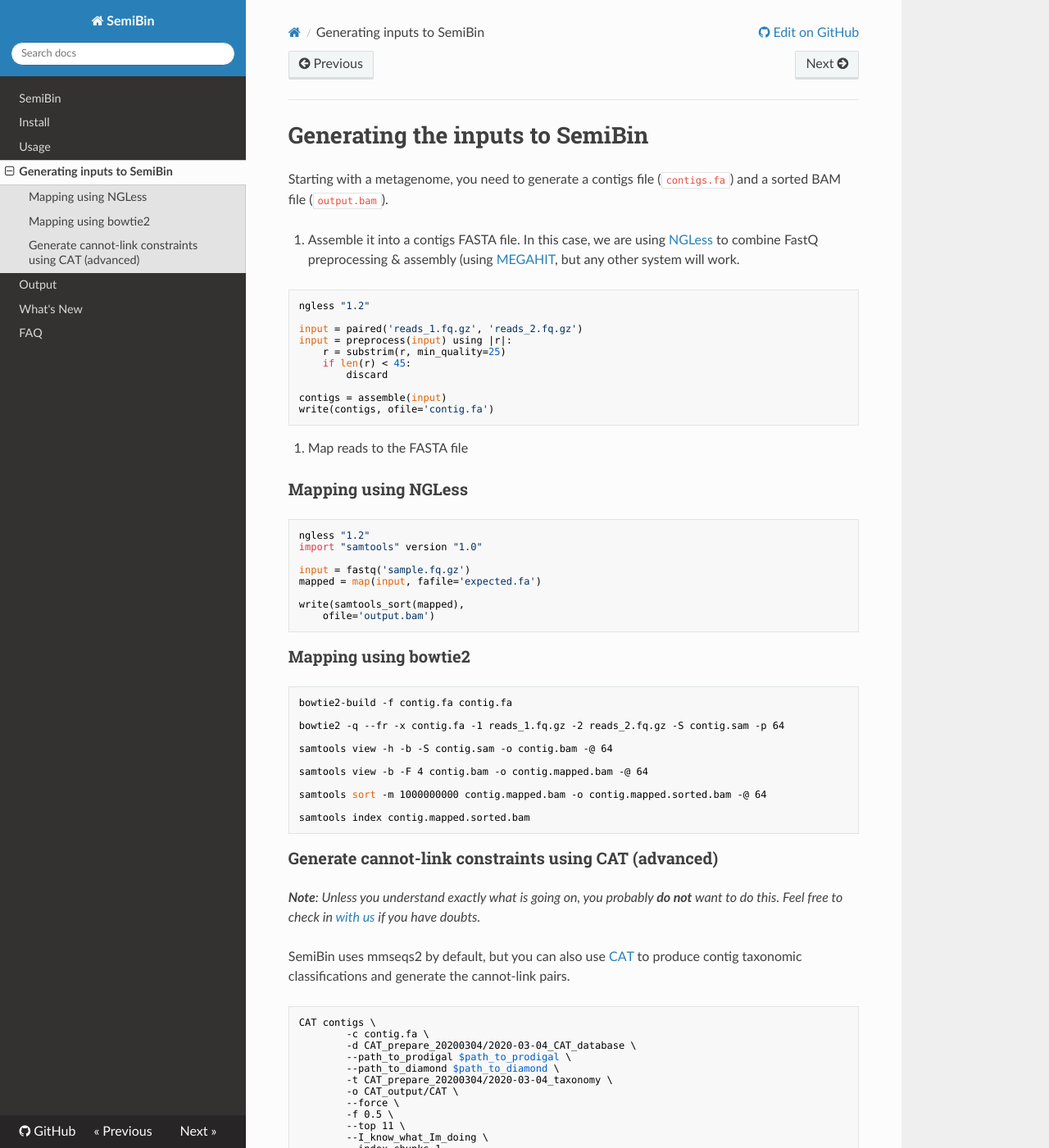
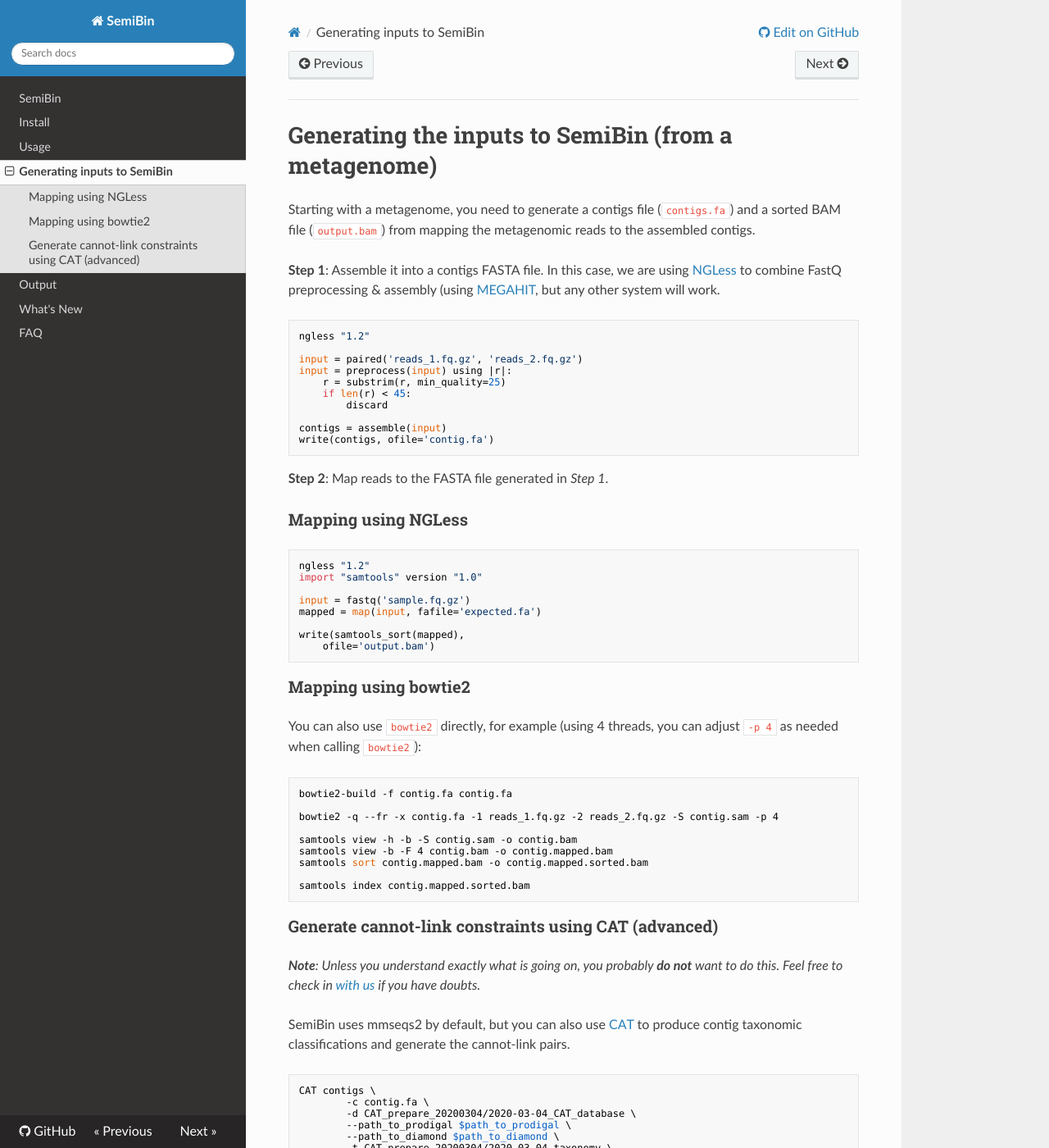
Before and after one commit to BigDataBiology/SemiBin, an MkDocs documentation site: the page built from docs/generate.md, in a window 1280 px wide and 1400 px high. Shown: the whole window at 82% size. Built offline with MkDocs 1.6.1, drawn with Linux system fonts in a browser that asks for light colours; nearby versions of some CDN libraries.

Commit message:
DOC Simpler instructions for generating data

````diff
--- a/docs/generate.md
+++ b/docs/generate.md
@@ -1,13 +1,14 @@
-# Generating the inputs to SemiBin
+# Generating the inputs to SemiBin (from a metagenome)
 
 Starting with a metagenome, you need to generate a contigs file (`contigs.fa`)
-and a sorted BAM file (`output.bam`).
+and a sorted BAM file (`output.bam`) from mapping the metagenomic reads to the
+assembled contigs.
 
-1. Assemble it into a contigs FASTA file. In this case, we are using
-   [NGLess](https://ngless.embl.de/) to combine FastQ preprocessing &amp;
-   assembly (using
-   [MEGAHIT](https://academic.oup.com/bioinformatics/article/31/10/1674/177884),
-   but any other system will work.
+**Step 1**: Assemble it into a contigs FASTA file. In this case, we are using
+[NGLess](https://ngless.embl.de/) to combine FastQ preprocessing &amp; assembly
+(using
+[MEGAHIT](https://academic.oup.com/bioinformatics/article/31/10/1674/177884),
+but any other system will work.
 
 ```python
 ngless "1.2"
@@ -22,7 +23,7 @@
 write(contigs, ofile='contig.fa')
 ```
 
-2. Map reads to the FASTA file
+**Step 2**: Map reads to the FASTA file generated in _Step 1_.
 
 ### Mapping using NGLess
 
@@ -39,16 +40,17 @@
 
 ### Mapping using bowtie2
 
+You can also use `bowtie2` directly, for example (using 4 threads, you can
+adjust `-p 4` as needed when calling `bowtie2`):
+
 ```bash
 bowtie2-build -f contig.fa contig.fa
 
-bowtie2 -q --fr -x contig.fa -1 reads_1.fq.gz -2 reads_2.fq.gz -S contig.sam -p 64
+bowtie2 -q --fr -x contig.fa -1 reads_1.fq.gz -2 reads_2.fq.gz -S contig.sam -p 4
 
-samtools view -h -b -S contig.sam -o contig.bam -@ 64
-
-samtools view -b -F 4 contig.bam -o contig.mapped.bam -@ 64
-
-samtools sort -m 1000000000 contig.mapped.bam -o contig.mapped.sorted.bam -@ 64
+samtools view -h -b -S contig.sam -o contig.bam
+samtools view -b -F 4 contig.bam -o contig.mapped.bam
+samtools sort contig.mapped.bam -o contig.mapped.sorted.bam
 
 samtools index contig.mapped.sorted.bam
 ```
````
